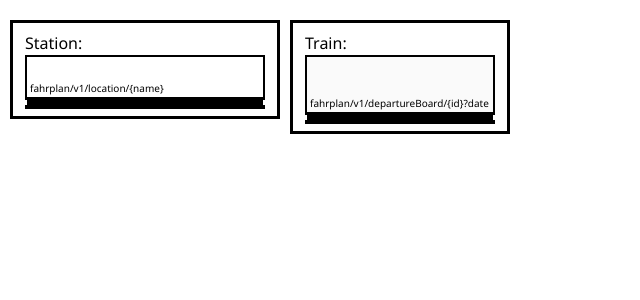
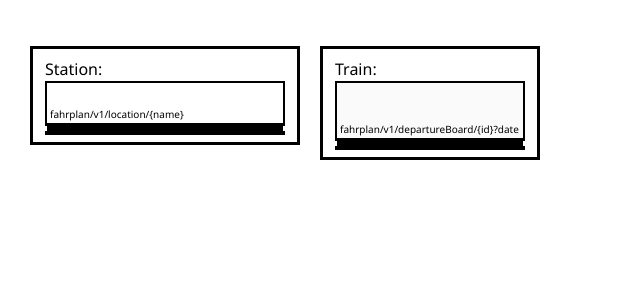
Before and after one commit to JanEuster/db-train-info, a Nuxt app: page / in a window 1280 px wide. Shown: the top 300 px of the page, without its empty margins (0-640 px from the left). Built offline with nearby package versions, Linux system fonts and the light colour scheme.

Commit message:
show simple list of station departures

```diff
--- /dev/null
+++ b/components/departureList.vue
@@ -0,0 +1,64 @@
+<script lang="ts">
+import { defineComponent, ref } from "vue";
+import { Train } from "./types";
+
+const trains = ref<Train[]>()
+
+const getDepartures = (url: string) => {
+  console.log("get departures")
+
+  fetch(url, {
+    method: "GET",
+    headers: {
+      "Content-Type": "application/json",
+      "DB-Client-Id": process.env.NUXT_ENV_DB_CLIENT,
+      "DB-API-Key": process.env.NUXT_ENV_DB_API_KEY,
+    } as HeadersInit,
+  })
+    .then((res) => {
+      if (res.ok) {
+        return res.json();
+      } else {
+        console.error(res.status + " " + res.statusText);
+      }
+    })
+    .then((d) => {
+      const trainResults: Array<Train> = d;
+      console.log(trainResults);
+      trains.value = trainResults;
+    });
+}
+
+export default defineComponent({
+  props: {
+    departuresURL: { type: String, required: true }
+  },
+  setup(props) {
+    getDepartures(props.departuresURL)
+  },
+  data() {
+    return {
+      trains,
+      getDepartures,
+    };
+  },
+  methods: {
+  },
+})
+</script>
+
+<template>
+  <div class="query-field" @station-result="getDepartures(departuresURL)">
+    <div v-for="train in trains" :key="train.detailsId">
+      {{ train.name }}
+
+    </div>
+  </div>
+</template>
+
+<style lang="scss">
+.departures-wrapper {
+  width: 500px;
+  height: 300px;
+}
+</style>
--- a/components/journeyDetails/journeyDetails.vue
+++ b/components/journeyDetails/journeyDetails.vue
@@ -37,7 +37,7 @@ export default defineComponent({
 </script>
 
 <template>
-  <div v-if="trainResult" class="journey-details-wrapper">
+  <div v-if="trainResult" class="journey-details-wrapper result-field">
     <header @train-result="setTrain($event)">
       <h1>{{ toUTF8(trainResult.name) }}</h1>
       <h2>
@@ -58,7 +58,6 @@ export default defineComponent({
 .journey-details-wrapper {
   display: flex;
   flex-direction: column;
-  border: 3px solid black;
   min-width: 550px;
   max-width: 100%;
   padding: 4px 8px;
--- a/components/queryFieldStation.vue
+++ b/components/queryFieldStation.vue
@@ -38,6 +38,7 @@ export default defineComponent({
   methods: {
     setSelected(value: Station | false) {
       data.selected = value;
+      this.$emit("station-result", false);
       this.$emit("station-result", value);
     },
     getRecommendations(e: Event) {
@@ -45,7 +46,6 @@ export default defineComponent({
       this.$emit("reset-train-result", true);
 
       const value = (e.target as HTMLInputElement)?.value;
-      this.setSelected(false);
 
       if (value.length > 0) {
         fetch(this.fetchURL + value, {
@@ -103,23 +103,12 @@ export default defineComponent({
   <div class="query-field">
     <label>Station:</label>
     <div class="query-field-input">
-      <input
-        ref="inputRef"
-        type="text"
-        :class="isCorrect(data.selected)"
-        @input="getRecommendations($event)"
-        @focus="setShowRecommendations(true)"
-        @blur="setShowRecommendations(false)"
-      />
+      <input ref="inputRef" type="text" :class="isCorrect(data.selected)" @input="getRecommendations($event)"
+        @focus="setShowRecommendations(true)" @blur="setShowRecommendations(false)" />
       <label>{{ endpoint }}</label>
       <ul>
         <div v-if="showRecommendations">
-          <li
-            v-for="rec in data.recommendations"
-            :key="rec.id"
-            :title="rec.name"
-            @click="select($event)"
-          >
+          <li v-for="rec in data.recommendations" :key="rec.id" :title="rec.name" @click="select($event)">
             {{ rec.name }}
           </li>
         </div>
@@ -129,14 +118,6 @@ export default defineComponent({
 </template>
 
 <style lang="scss">
-.query-field {
-  display: inline-block;
-  padding: 12px;
-  padding-top: 8px;
-  padding-bottom: 16px;
-  border: 3px solid black;
-}
-
 .correct {
   background: greenyellow;
 }
--- a/components/queryFieldTrain.vue
+++ b/components/queryFieldTrain.vue
@@ -138,19 +138,11 @@ export default defineComponent({
 </script>
 
 <template>
-  <div>
   <div class="query-field">
     <label>Train:</label>
     <div class="query-field-input-big">
-        <input
-          ref="inputRef"
-          :disabled="!isActive"
-          type="text"
-          :class="selected ? 'correct' : null"
-          @input="getRecommendations()"
-          @focus="setShowRecommendations(true)"
-          @blur="setShowRecommendations(false)"
-        />
+      <input ref="inputRef" :disabled="!isActive" type="text" :class="selected ? 'correct' : null"
+        @input="getRecommendations()" @focus="setShowRecommendations(true)" @blur="setShowRecommendations(false)" />
       <span v-if="selected">
         <sup ref="datetime">{{ showTime(selected.dateTime) }}</sup>
         <sub ref="direction"><span class="tight">--></span> {{ selected.direction }}</sub>
@@ -166,7 +158,6 @@ export default defineComponent({
           </li>
         </div>
       </ul>
-      </div>
     </div>
   </div>
 </template>
@@ -220,12 +211,12 @@ export default defineComponent({
     }
   }
 
-  span > sup {
+  span>sup {
     top: 16px;
     right: 7px;
   }
 
-  span > sub {
+  span>sub {
     bottom: 27px;
     left: 6px;
     word-wrap: break-word;
--- a/pages/index.vue
+++ b/pages/index.vue
@@ -5,6 +5,7 @@ import QueryFieldStation from "@/components/queryFieldStation.vue";
 import QueryFieldTrain from "@/components/queryFieldTrain.vue";
 import JourneyDetails from "~/components/journeyDetails/journeyDetails.vue";
 import { Station, TrainWithDetails } from "~/components/types";
+import DepartureList from "~/components/departureList.vue";
 
 let stationResult = ref<Station>();
 let trainResult = ref<TrainWithDetails>();
@@ -13,7 +14,7 @@ let trainFieldActive = ref<boolean>(false);
 
 export default Vue.extend({
   name: "IndexPage",
-  components: { QueryFieldStation, QueryFieldTrain, JourneyDetails },
+  components: { QueryFieldStation, QueryFieldTrain, JourneyDetails, DepartureList },
   data() {
     return {
       stationResult,
@@ -36,6 +37,7 @@ export default Vue.extend({
   },
   methods: {
     setStation(e: Station) {
+      console.log(e)
       stationResult.value = e;
       trainResult.value = undefined;
 
@@ -63,17 +65,18 @@ export default Vue.extend({
 </script>
 
 <template>
-  <div>
+  <div class="app">
     <div class="query-wrapper">
-      <QueryFieldStation @station-result="setStation($event)" />
-      <QueryFieldTrain
-        :isActive="isTrainActive()"
-        :fetchURL="generateTrainURL()"
-        @train-result="setTrain($event)"
-        :selected="trainResult"
-      />
-      <JourneyDetails v-if="trainResult" :trainResult="trainResult" />
+      <div class="query-row">
+        <QueryFieldStation @station-result="setStation($event)" />
+        <QueryFieldTrain :isActive="isTrainActive()" :fetchURL="generateTrainURL()" @train-result="setTrain($event)"
+          :selected="trainResult" />
+      </div>
+      <div class="query-row" v-if="stationResult">
+        <DepartureList :departuresURL="generateTrainURL()" />
+      </div>
     </div>
+    <JourneyDetails v-if="trainResult" :trainResult="trainResult" />
   </div>
 </template>
 
@@ -92,14 +95,44 @@ export default Vue.extend({
   letter-spacing: -4px;
 }
 
-.query-wrapper {
+.app {
   display: flex;
   align-items: flex-start;
   padding: 20px 0;
   height: 100vh;
 
-  & > * {
-    margin-left: 10px;
+}
+
+.query-wrapper {
+  display: flex;
+  align-items: flex-start;
+  flex-direction: column;
+  padding: 20px;
+  height: 100vh;
+
+  &>* {
+    width: 100%;
   }
 }
+
+.query-row {
+  display: flex;
+  align-items: flex-start;
+  justify-content: space-between;
+  width: 100%;
+}
+
+.query-field {
+  display: inline-block;
+  width: 100%;
+  padding: 12px;
+  padding-top: 8px;
+  padding-bottom: 16px;
+  margin: 6px 10px;
+}
+
+.query-field,
+.result-field {
+  border: 3px solid black;
+}
 </style>
```
Lines whose indentation alone changed are shown as unchanged.
